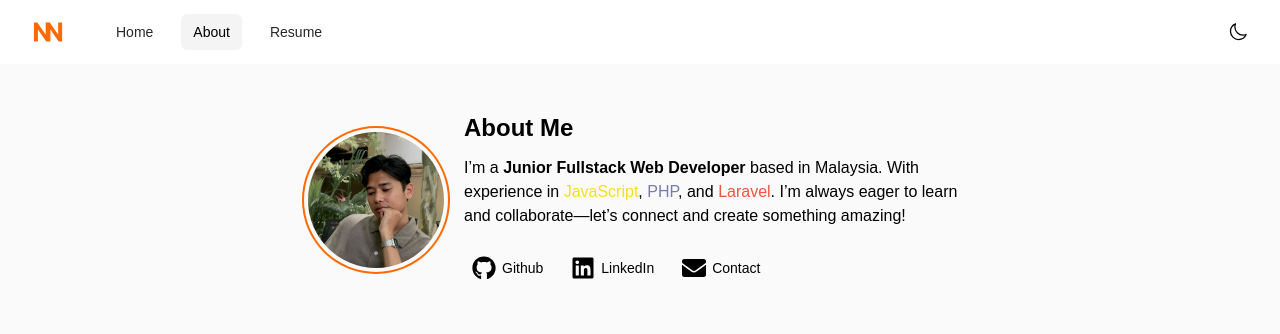
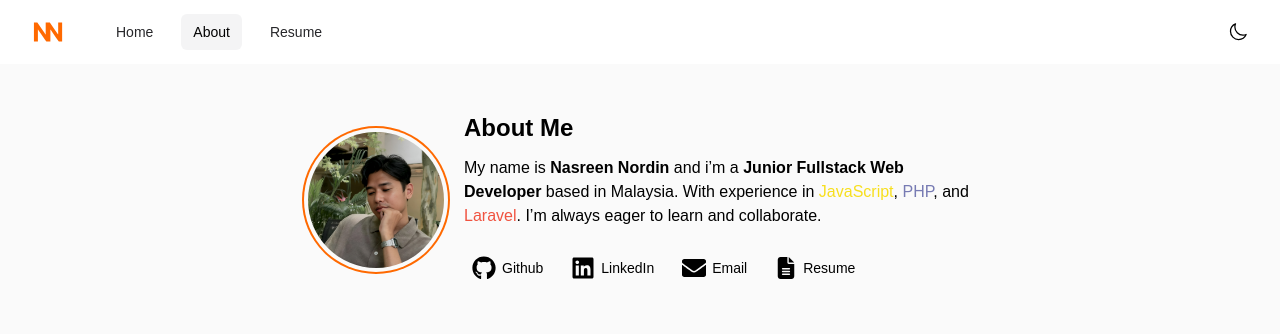
Before and after one commit to Yenluvcha/nasreen-portfolio-react, a React (Vite) app: page / in a window 1280 px wide. Both pictures are taken after a click on the button "About". Shown: the top 334 px of the page. Built offline with nearby package versions, Linux system fonts and the light colour scheme.

Commit message:
feat: make resume button go to resume tab

```diff
--- a/src/App.jsx
+++ b/src/App.jsx
@@ -15,7 +15,7 @@ function App() {
       <main className='pt-[64px]'>
         <div className="px-4 py-6 mx-auto max-w-7xl sm:px-6 lg:px-8 dark:text-white">
           {selectedTab === 'home' && <Home setSelectedTab={setSelectedTab}/>}
-          {selectedTab === 'about' && <About />}
+          {selectedTab === 'about' && <About setSelectedTab={setSelectedTab}/>}
           {selectedTab === 'resume' && <Resume />}
         </div>
       </main>
--- a/src/components/sections/about/About.jsx
+++ b/src/components/sections/about/About.jsx
@@ -12,11 +12,11 @@ import workingExperiences from "../../../data/workingExperiences.json";
 import educations from "../../../data/educations.json";
 import certificates from "../../../data/certificates.json";
 
-export default function About() {
+export default function About({ setSelectedTab }) {
 
     return (
         <>
-            <AboutMe />
+            <AboutMe setSelectedTab={setSelectedTab} />
 
             <SectionHeader icon={<HiOutlineWrenchScrewdriver className="size-5 stroke-[2]" />} title="Technical Skills" />
 
--- a/src/components/sections/about/AboutMe.jsx
+++ b/src/components/sections/about/AboutMe.jsx
@@ -3,9 +3,10 @@ import githubIcon from '../../../assets/images/skills/svg/github.svg'
 import linkedinIcon from '../../../assets/images/skills/svg/linkedin.svg'
 
 import { FaGithub, FaLinkedin, FaEnvelope } from "react-icons/fa";
+import { FaFileLines } from "react-icons/fa6";
 
 
-export default function AboutMe() {
+export default function AboutMe({ setSelectedTab }) {
 
     return (
         <div className="flex flex-col w-full gap-4 my-6 sm:flex-row sm:justify-center">
@@ -19,14 +20,15 @@ export default function AboutMe() {
                     About Me
                 </h3>
                 <p className="mb-5 text-center sm:text-start dark:text-zinc-300">
-                    I’m a{" "}
+                    My name is <b>Nasreen Nordin</b> and i’m a{" "}
                     <span className="font-semibold dark:text-white">Junior Fullstack Web Developer</span> based in Malaysia.
                     With experience in {" "}
                     <span className="text-[#F7DF1E]">JavaScript</span>,{" "}
                     <span className="text-[#777BB3]">PHP</span>, and{" "}
                     <span className="text-[#F05340]">Laravel</span>. I’m always eager to learn
-                    and collaborate—let’s connect and create something amazing!
+                    and collaborate.
                 </p>
+                <div className='flex flex-col items-center gap-3 sm:flex-row'>
                     <div className="flex justify-center gap-3 sm:justify-start">
                         <a
                             href="https://github.com/Yenluvcha"
@@ -53,9 +55,18 @@ export default function AboutMe() {
                             className="inline-flex items-center gap-1.5 p-2 text-sm transition-colors duration-200 font-medium text-center group hover:text-orange-500"
                         >
                             <FaEnvelope className='transition-colors duration-200 size-6 group-hover:text-orange-500' />
-                        Contact
+                            Email
                         </a>
                     </div>
+                    <button
+                        onClick={() => setSelectedTab('resume')}
+                        className="inline-flex items-center gap-1.5 p-2 text-sm transition-colors duration-200 font-medium text-center group hover:text-orange-500 cursor-pointer"
+                    >
+                        <FaFileLines className='transition-colors duration-200 size-5.5 group-hover:text-orange-500' />
+                        Resume
+                    </button>
+                </div>
+
             </div>
         </div>
     )
```
Lines whose indentation alone changed are shown as unchanged.
